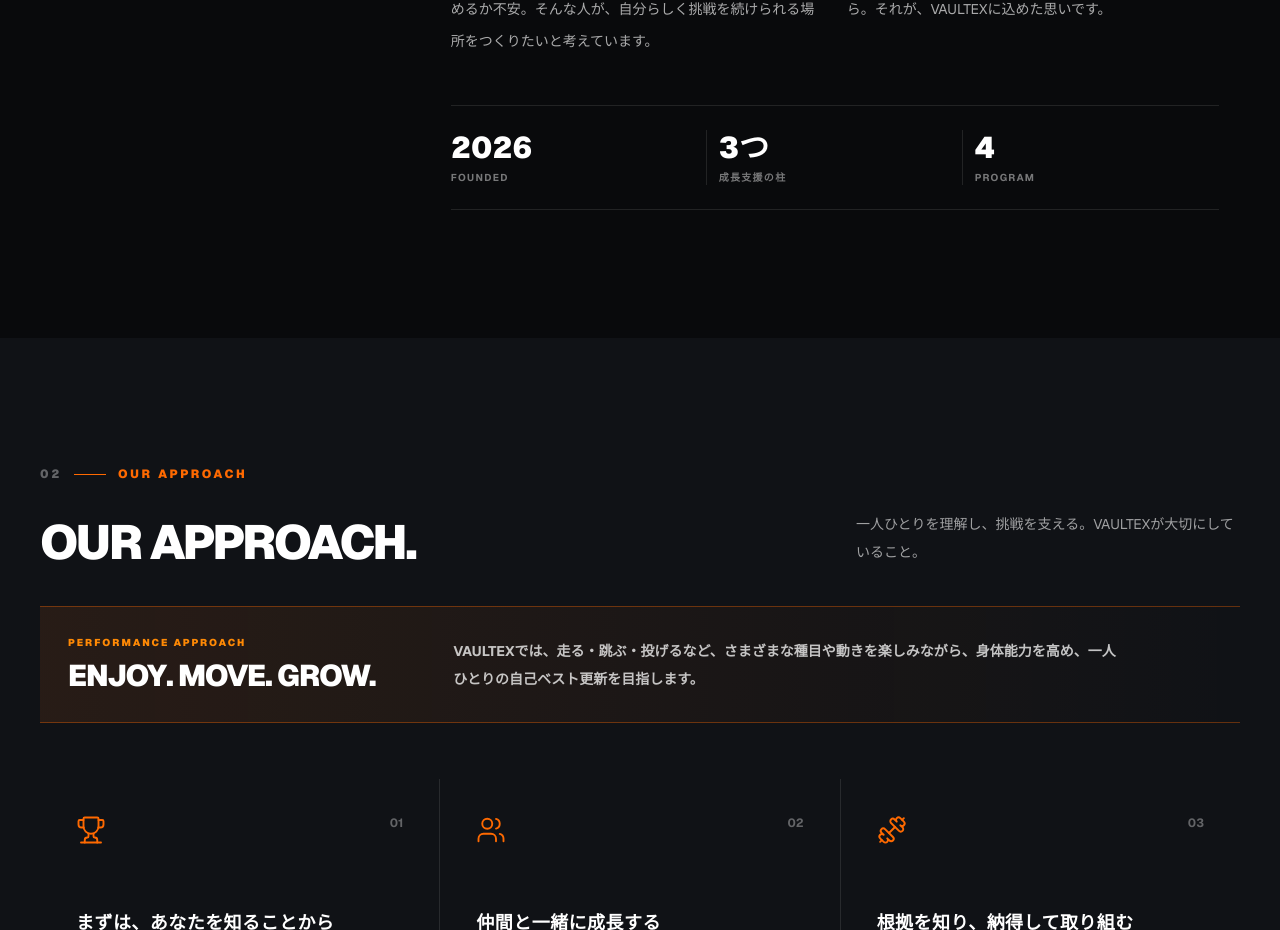
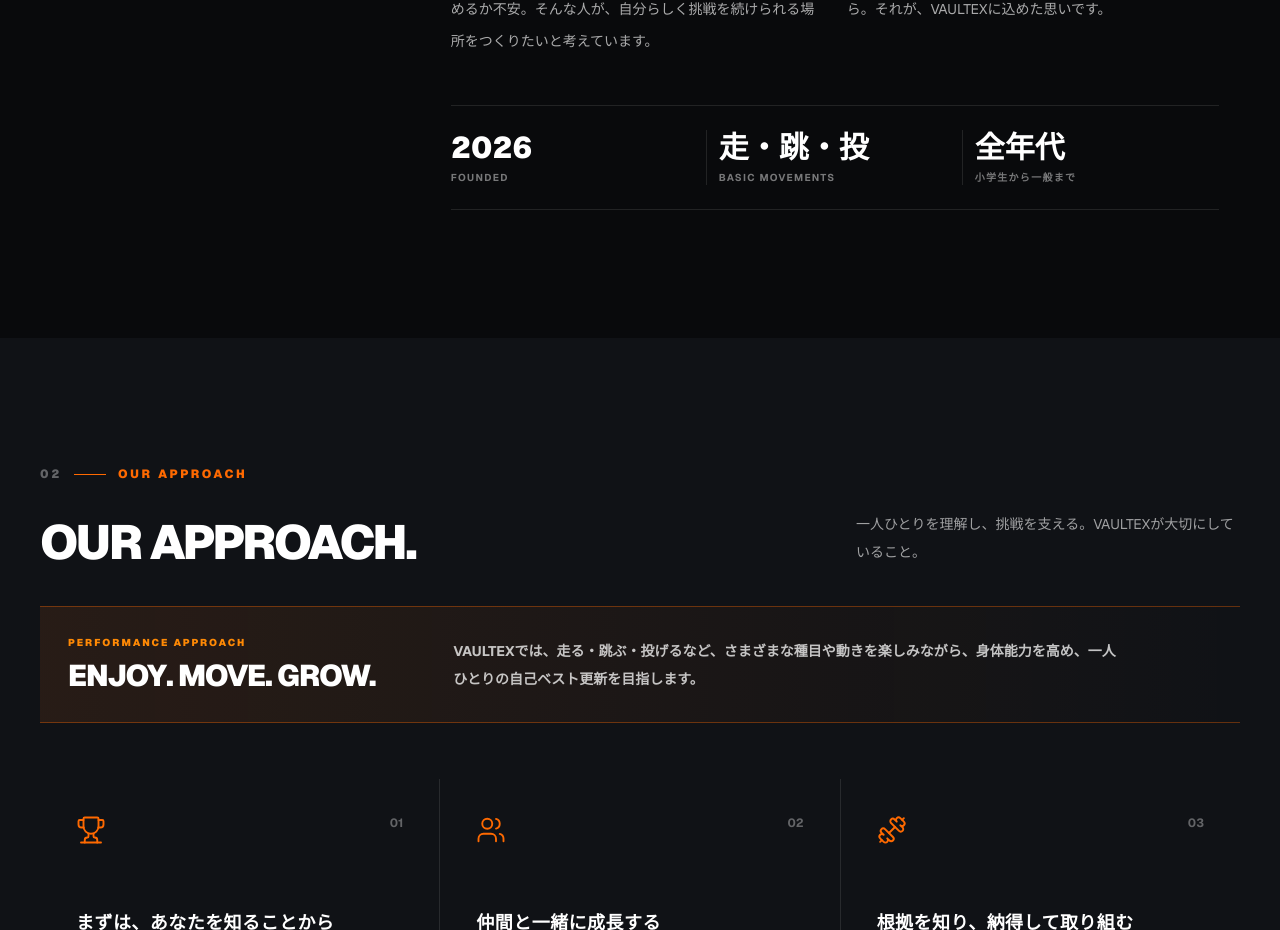
Before and after one commit to shonaivaultex/shonai-vaultex, a Next.js app: page / in a window 1280 px wide. Shown: the part 1152-2082 px from the top of the page. Built offline with nearby package versions, Linux system fonts and the light colour scheme; no server answers; the database is empty.

Commit message:
Clarify homepage stats

```diff
--- a/app/page.tsx
+++ b/app/page.tsx
@@ -54,10 +54,10 @@
               <p>陸上が好きで始めたのに、思っていた環境と違った。新しいクラブに入りたいけれど、すでにできあがった輪になじめるか不安。そんな人が、自分らしく挑戦を続けられる場所をつくりたいと考えています。</p>
               <p>競技で上を目指すことも、仲間と体を動かすことも。ここでの体験や出会いが、人生を豊かにするきっかけになったら。それが、VAULTEXに込めた思いです。</p>
             </div>
-            <div className="mt-12 grid max-w-3xl grid-cols-3 border-y border-white/10 py-6">
+<div className="mt-12 grid max-w-3xl grid-cols-3 border-y border-white/10 py-6">
   <Stat value="2026" label="FOUNDED" />
-  <Stat value="3つ" label="成長支援の柱" />
-  <Stat value="4" label="PROGRAM" />
+  <Stat value="走・跳・投" label="BASIC MOVEMENTS" />
+  <Stat value="全年代" label="小学生から一般まで" />
 </div>
           </div>
         </div>
```
